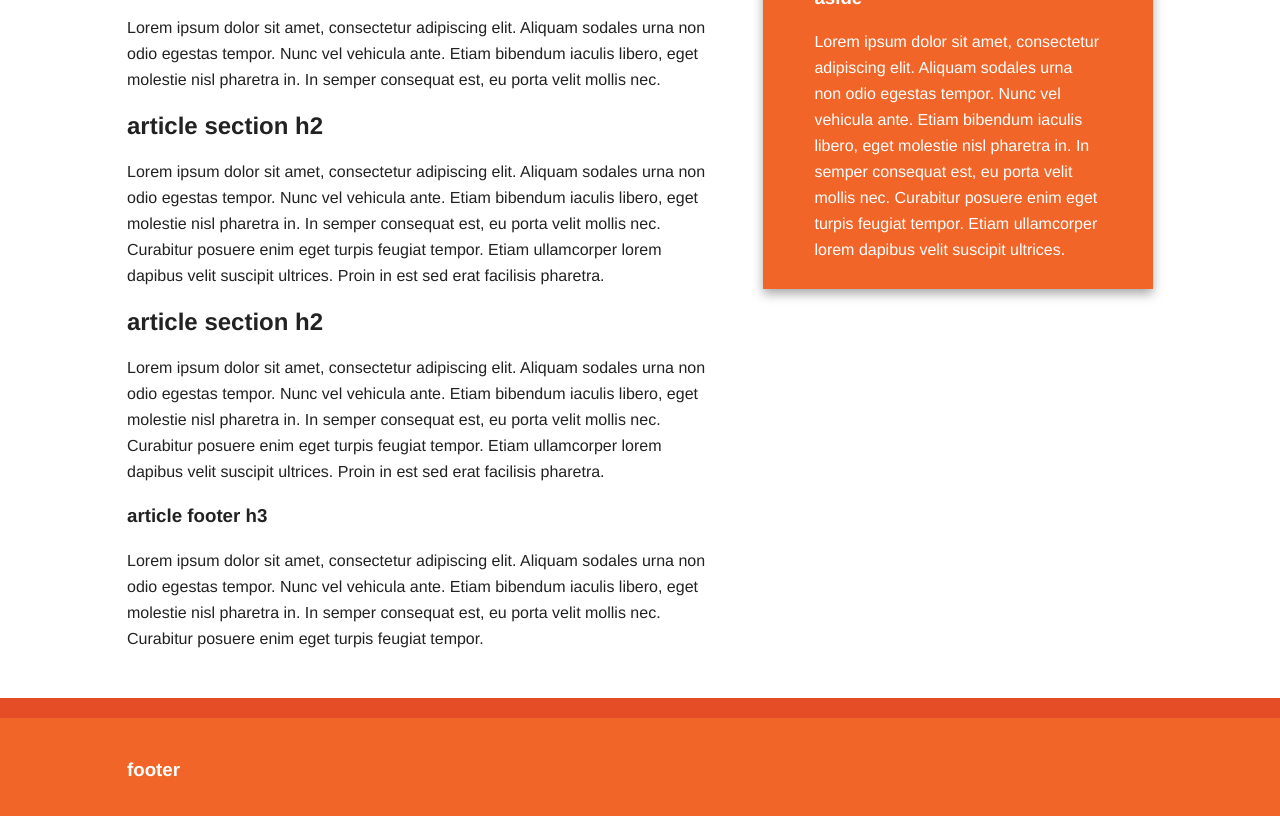
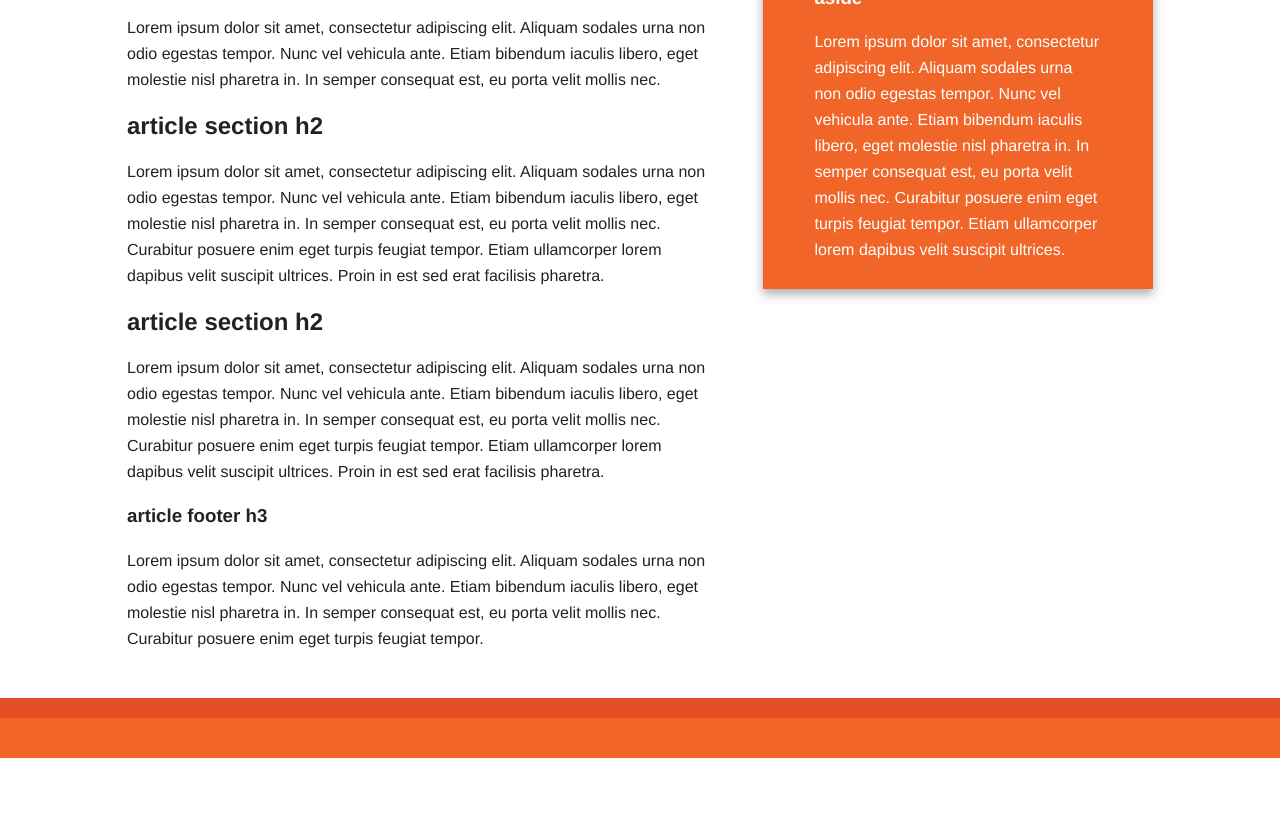
Before and after one commit to miproject/naga-demo, a plain HTML site: page index.html in a window 1280 px wide. Shown: the part 180-996 px from the top of the page. After the commit the page ends 938 px from the top, so only its background shows below. Drawn offline with nearby package versions, Linux system fonts and the light colour scheme.

Commit message:
updated files
test

```diff
--- a/index.html
+++ b/index.html
@@ -65,8 +65,7 @@
 
         <div class="footer-container">
             <footer class="wrapper">
-                <h3>footer</h3>
-            </footer>
+                    </footer>
         </div>
 
         <script src="//ajax.googleapis.com/ajax/libs/jquery/1.11.0/jquery.min.js"></script>
```
